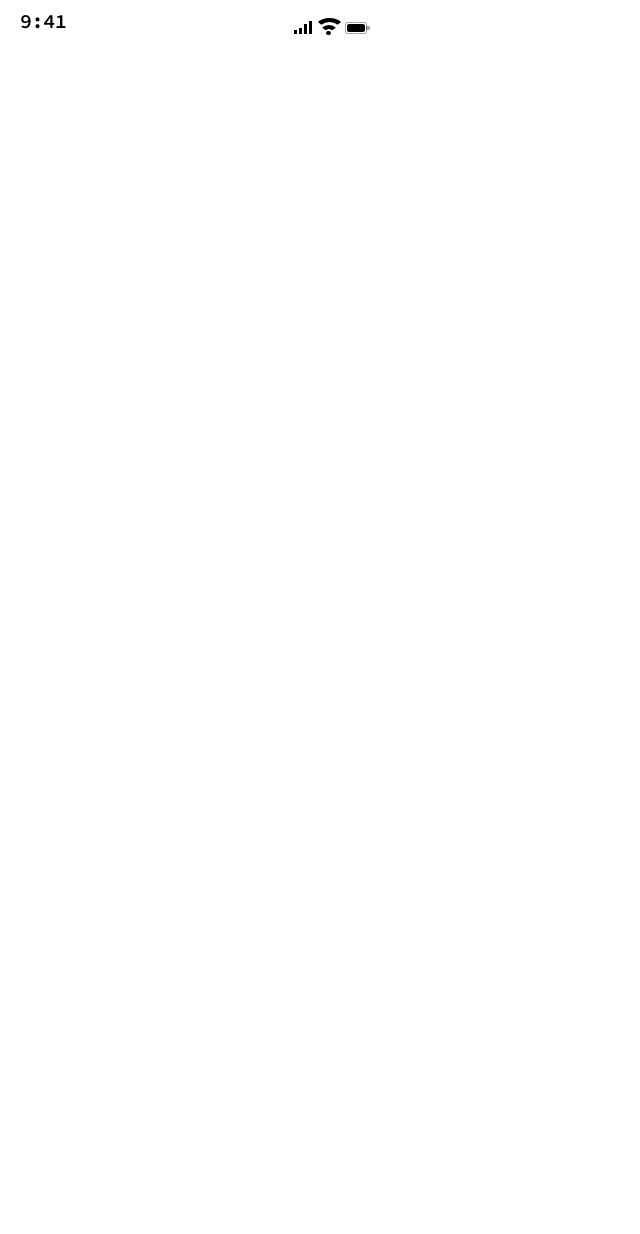
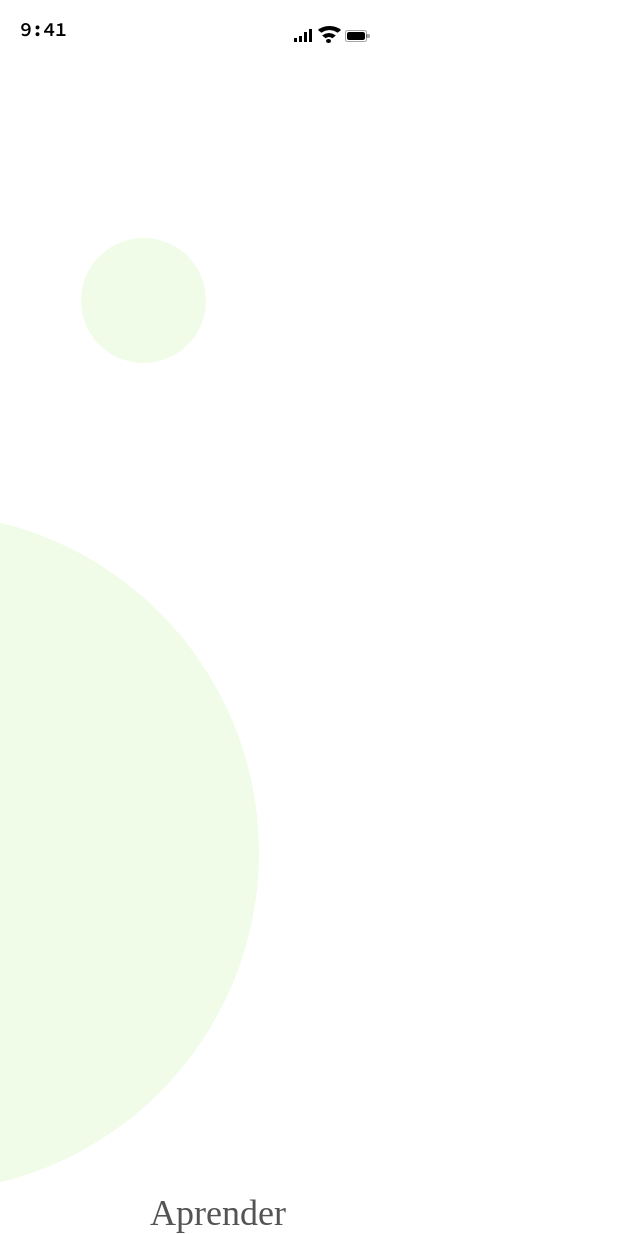
Before and after one commit to nat-1501/mobilelayoute, a plain HTML site: page index.html in a window 1280 px wide. Shown: the whole page, without its empty margins (0-640 px from the left). Before the commit the page ends 800 px from the top, so only its background shows below. Drawn offline with Linux system fonts and the light colour scheme.

Commit message:
incluida as elipses

```diff
--- a/index.html
+++ b/index.html
@@ -33,10 +33,24 @@
         <div class="retangulo"></div>
         <div class="borda"></div>
         <div class="ponta"></div>
+    </header>
+
+        <!--Elipses-->
+
+        <div class="circulo1"></div>
+        <div class="circulo2"></div>
+
+        <!--vetores-->
+
+        <!--vetores-->
+
+        <!--titulos-->
+
+        <div class="titulo">
+            <span>Aprender</span>
+           <!---->
 
 
 
-    </header>
-
 </body>
 </html>
--- a/reset.css
+++ b/reset.css
@@ -4,8 +4,8 @@
 }
 
 body {
-
-    height:50%;
-    width:375px;
-    background-color:#fffdfd;
+position: relative;
+width: 375px;
+height: 812px;
+background: #FFFFFF;
 }
--- a/style.css
+++ b/style.css
@@ -1,6 +1,6 @@
 #hora {
 position: relative;
-margin-top: 12px;
+margin-top: 20px;
 margin-left: 20px;
 
 font-family: 'Source Code Pro', monospace;
@@ -112,3 +112,36 @@ color:black;
     border-radius: 30%;
     opacity: 35%;
 }
+
+.circulo1 {
+    width: 125px;
+    height: 125px;
+    margin-top: 200px;
+    margin-left: 81px;
+    border-radius: 50%;
+    background:#F0FCE8;
+}
+
+.circulo2 {
+    width: 679px;
+    height: 679px;
+    margin-top: 150px;
+    margin-left: -420px;
+    border-radius: 50%;
+    background:#F0FCE8;
+}
+
+
+
+.titulo {
+    position: absolute;
+    width: 92px;
+    height: 42px;
+    margin-bottom: -200px;
+    font-size: 36px;
+    align-items: center;
+    margin-left: 150px;
+
+
+color: #545454;
+}
```
